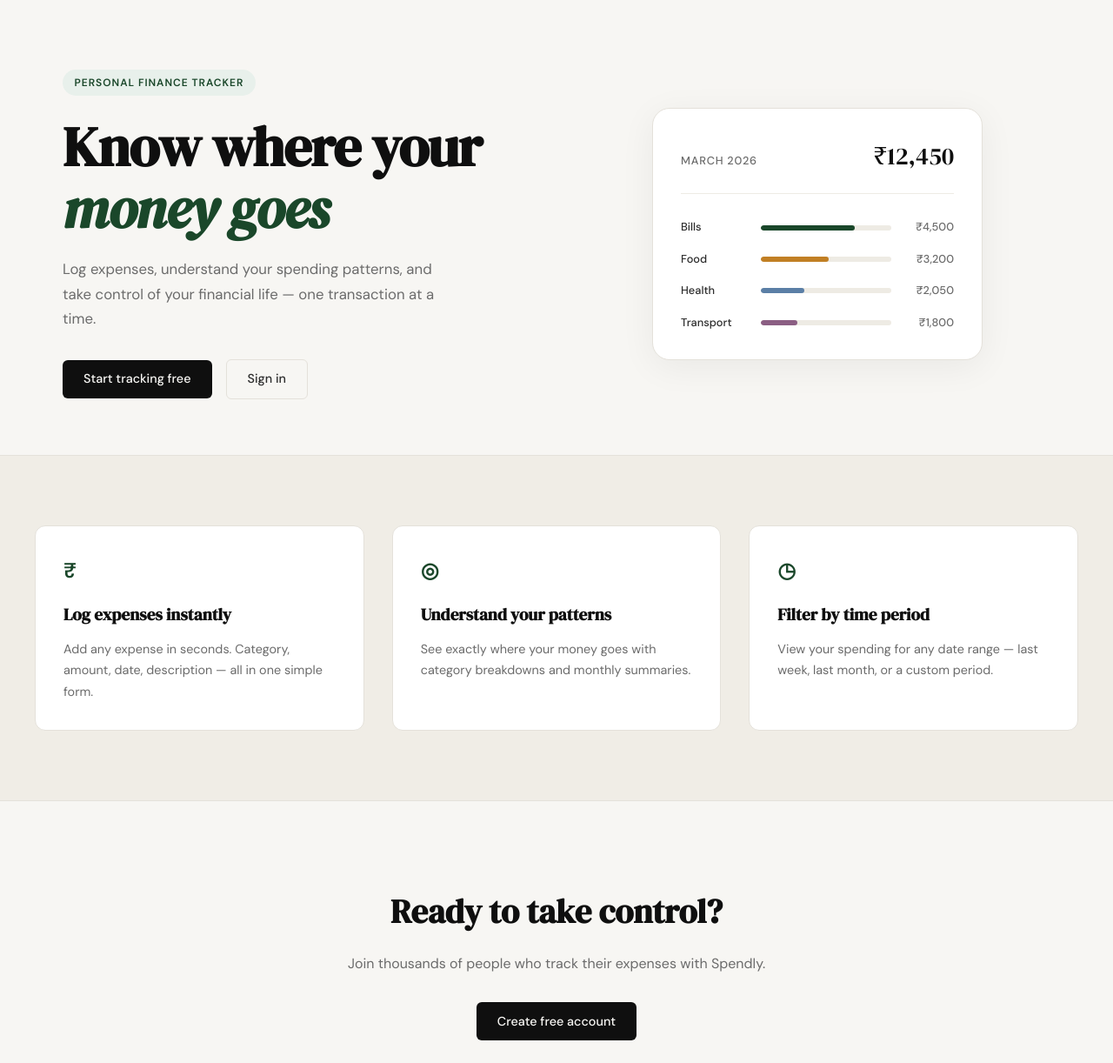
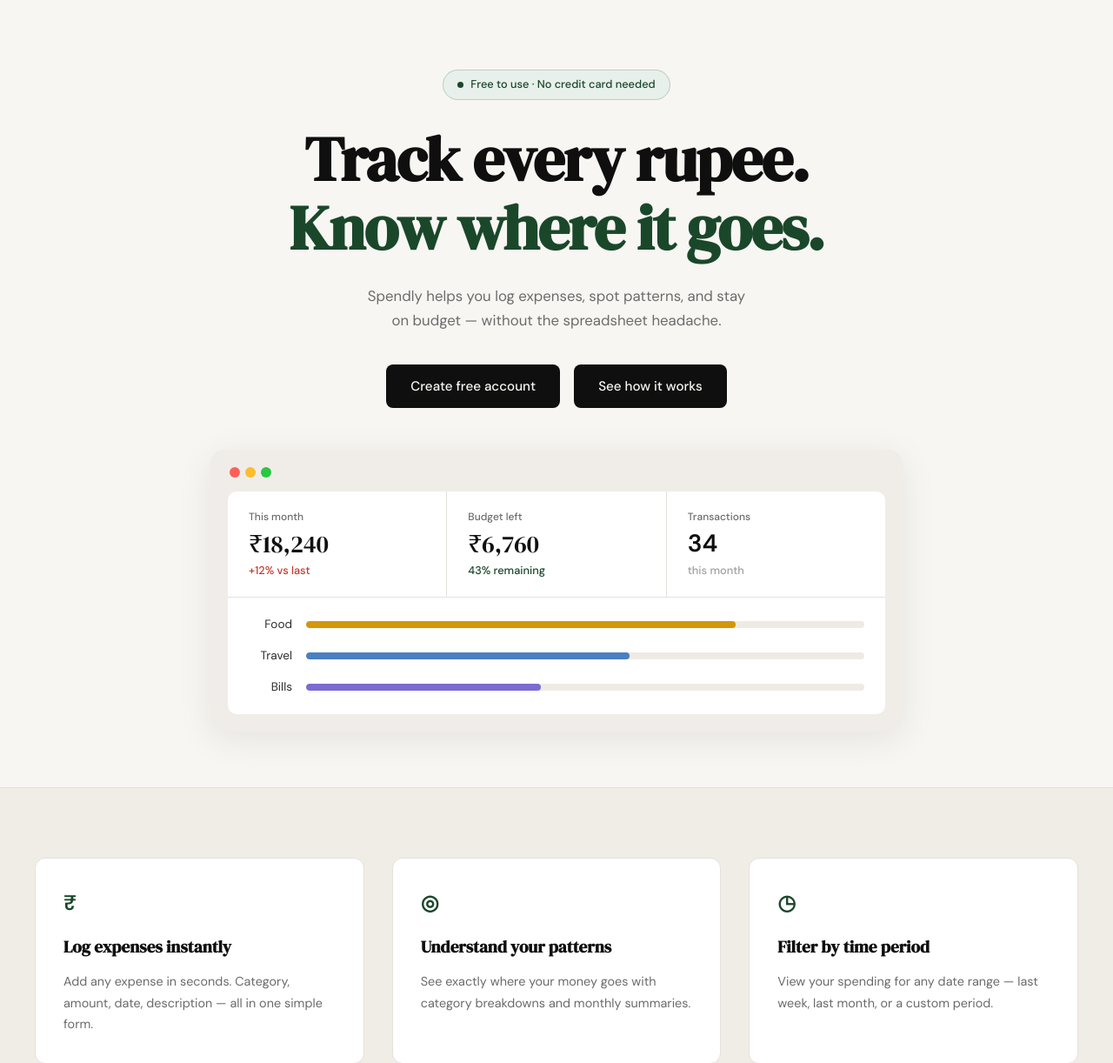
Before and after one commit to iamNehaTomar/spendlyy, a Flask app: page / in a window 1280 px wide. Shown: the part 61-1283 px from the top of the page at 87% size. Run offline with Flask 3, Linux system fonts and the light colour scheme.

Commit message:
landing: redesign hero section to match mockup

```diff
--- /dev/null
+++ b/static/css/landing.css
@@ -0,0 +1,199 @@
+/* ------------------------------------------------------------------ */
+/* Hero — override style.css grid with centered single-column layout   */
+/* ------------------------------------------------------------------ */
+
+.hero {
+    display: flex;
+    flex-direction: column;
+    align-items: center;
+    text-align: center;
+    padding: 5rem 2rem 4rem;
+    max-width: 860px;
+    margin: 0 auto;
+    gap: 0;
+}
+
+/* Badge */
+.hero-badge-pill {
+    display: inline-flex;
+    align-items: center;
+    gap: 0.5rem;
+    background: var(--accent-light);
+    color: var(--accent);
+    border: 1px solid rgba(26, 71, 42, 0.2);
+    font-size: 0.8rem;
+    font-weight: 500;
+    padding: 0.4rem 1rem;
+    border-radius: 999px;
+    margin-bottom: 1.75rem;
+}
+
+.badge-dot {
+    width: 7px;
+    height: 7px;
+    background: var(--accent);
+    border-radius: 50%;
+    flex-shrink: 0;
+}
+
+/* Heading */
+.hero-heading {
+    font-family: var(--font-display);
+    font-size: clamp(2.75rem, 6vw, 4.5rem);
+    line-height: 1.1;
+    letter-spacing: -0.02em;
+    color: var(--ink);
+    margin-bottom: 1.5rem;
+}
+
+.hero-heading-accent {
+    color: var(--accent);
+    display: block;
+}
+
+/* Subtitle */
+.hero-sub {
+    font-size: 1.05rem;
+    color: var(--ink-muted);
+    line-height: 1.7;
+    margin-bottom: 2.25rem;
+}
+
+/* Buttons */
+.hero .hero-actions {
+    justify-content: center;
+    margin-bottom: 3rem;
+}
+
+.btn-hero {
+    padding: 0.8rem 1.75rem;
+    font-size: 0.95rem;
+    border-radius: 8px;
+}
+
+/* ------------------------------------------------------------------ */
+/* Browser mockup                                                      */
+/* ------------------------------------------------------------------ */
+
+.hero-browser {
+    width: 100%;
+    background: #f0ede8;
+    border-radius: 16px;
+    padding: 1.25rem;
+    box-shadow: 0 8px 40px rgba(0, 0, 0, 0.08);
+}
+
+.browser-chrome {
+    display: flex;
+    gap: 6px;
+    align-items: center;
+    margin-bottom: 1rem;
+    padding-left: 0.125rem;
+}
+
+.browser-dot {
+    width: 12px;
+    height: 12px;
+    border-radius: 50%;
+    flex-shrink: 0;
+}
+
+.browser-dot-red    { background: #ff5f57; }
+.browser-dot-yellow { background: #febc2e; }
+.browser-dot-green  { background: #28c840; }
+
+.browser-body {
+    background: #fff;
+    border-radius: 10px;
+    overflow: hidden;
+}
+
+/* Stat tiles */
+.stat-tiles {
+    display: grid;
+    grid-template-columns: repeat(3, 1fr);
+    gap: 1px;
+    background: var(--border);
+    border-bottom: 1px solid var(--border);
+}
+
+.stat-tile {
+    background: #fff;
+    padding: 1.25rem 1.5rem;
+    display: flex;
+    flex-direction: column;
+    gap: 0.3rem;
+    text-align: left;
+}
+
+.stat-label {
+    font-size: 0.75rem;
+    color: var(--ink-muted);
+    font-weight: 500;
+}
+
+.stat-value {
+    font-family: var(--font-display);
+    font-size: 1.75rem;
+    color: var(--ink);
+    line-height: 1.15;
+}
+
+.stat-value-sm {
+    font-family: var(--font-body);
+    font-size: 1.75rem;
+    font-weight: 600;
+}
+
+.stat-tag {
+    font-size: 0.8rem;
+    font-weight: 500;
+}
+
+.stat-tag-danger  { color: var(--danger); }
+.stat-tag-success { color: var(--accent); }
+.stat-tag-muted   { color: var(--ink-faint); }
+
+/* Bar rows */
+.stat-bars {
+    padding: 1.25rem 1.5rem;
+    display: flex;
+    flex-direction: column;
+    gap: 0.9rem;
+}
+
+.stat-bar-row {
+    display: flex;
+    align-items: center;
+    gap: 1rem;
+}
+
+.stat-bar-label {
+    font-size: 0.85rem;
+    color: var(--ink-soft);
+    width: 50px;
+    text-align: right;
+    flex-shrink: 0;
+}
+
+.stat-bar-track {
+    flex: 1;
+    height: 8px;
+    background: var(--border-soft);
+    border-radius: 999px;
+    overflow: hidden;
+}
+
+.stat-bar-fill {
+    height: 100%;
+    border-radius: 999px;
+}
+
+/* ------------------------------------------------------------------ */
+/* Responsive                                                          */
+/* ------------------------------------------------------------------ */
+
+@media (max-width: 600px) {
+    .stat-tiles { grid-template-columns: 1fr; }
+    .hero-sub br { display: none; }
+}
--- a/templates/landing.html
+++ b/templates/landing.html
@@ -2,59 +2,75 @@
 
 {% block title %}Spendly — Track Every Rupee{% endblock %}
 
+{% block head %}
+<link rel="stylesheet" href="{{ url_for('static', filename='css/landing.css') }}">
+{% endblock %}
+
 {% block content %}
 
 <section class="hero">
-    <div class="hero-inner">
-        <div class="hero-badge">Personal Finance Tracker</div>
-        <h1 class="hero-title">
-            Know where your<br>
-            <em>money goes</em>
-        </h1>
-        <p class="hero-subtitle">
-            Log expenses, understand your spending patterns,
-            and take control of your financial life —
-            one transaction at a time.
-        </p>
-        <div class="hero-actions">
-            <a href="{{ url_for('register') }}" class="btn-primary">Start tracking free</a>
-            <a href="{{ url_for('login') }}" class="btn-ghost">Sign in</a>
+    <div class="hero-badge-pill">
+        <span class="badge-dot"></span>
+        Free to use · No credit card needed
+    </div>
+
+    <h1 class="hero-heading">
+        Track every rupee.<br>
+        <span class="hero-heading-accent">Know where it goes.</span>
+    </h1>
+
+    <p class="hero-sub">
+        Spendly helps you log expenses, spot patterns, and stay<br>
+        on budget — without the spreadsheet headache.
+    </p>
+
+    <div class="hero-actions">
+        <a href="{{ url_for('register') }}" class="btn-primary btn-hero">Create free account</a>
+        <a href="#" class="btn-primary btn-hero">See how it works</a>
+    </div>
+
+    <div class="hero-browser">
+        <div class="browser-chrome">
+            <span class="browser-dot browser-dot-red"></span>
+            <span class="browser-dot browser-dot-yellow"></span>
+            <span class="browser-dot browser-dot-green"></span>
         </div>
-    </div>
-    <div class="hero-visual">
-        <div class="mock-card">
-            <div class="mock-card-header">
-                <span class="mock-label">March 2026</span>
-                <span class="mock-total">₹12,450</span>
+        <div class="browser-body">
+            <div class="stat-tiles">
+                <div class="stat-tile">
+                    <span class="stat-label">This month</span>
+                    <span class="stat-value">₹18,240</span>
+                    <span class="stat-tag stat-tag-danger">+12% vs last</span>
+                </div>
+                <div class="stat-tile">
+                    <span class="stat-label">Budget left</span>
+                    <span class="stat-value">₹6,760</span>
+                    <span class="stat-tag stat-tag-success">43% remaining</span>
+                </div>
+                <div class="stat-tile">
+                    <span class="stat-label">Transactions</span>
+                    <span class="stat-value stat-value-sm">34</span>
+                    <span class="stat-tag stat-tag-muted">this month</span>
+                </div>
             </div>
-            <div class="mock-bars">
-                <div class="mock-bar-row">
-                    <span class="mock-cat">Bills</span>
-                    <div class="mock-bar-track">
-                        <div class="mock-bar" style="width: 72%"></div>
+            <div class="stat-bars">
+                <div class="stat-bar-row">
+                    <span class="stat-bar-label">Food</span>
+                    <div class="stat-bar-track">
+                        <div class="stat-bar-fill" style="width:77%;background:#d4960a;"></div>
                     </div>
-                    <span class="mock-amt">₹4,500</span>
                 </div>
-                <div class="mock-bar-row">
-                    <span class="mock-cat">Food</span>
-                    <div class="mock-bar-track">
-                        <div class="mock-bar mock-bar-2" style="width: 52%"></div>
+                <div class="stat-bar-row">
+                    <span class="stat-bar-label">Travel</span>
+                    <div class="stat-bar-track">
+                        <div class="stat-bar-fill" style="width:58%;background:#4a7fc1;"></div>
                     </div>
-                    <span class="mock-amt">₹3,200</span>
                 </div>
-                <div class="mock-bar-row">
-                    <span class="mock-cat">Health</span>
-                    <div class="mock-bar-track">
-                        <div class="mock-bar mock-bar-3" style="width: 33%"></div>
+                <div class="stat-bar-row">
+                    <span class="stat-bar-label">Bills</span>
+                    <div class="stat-bar-track">
+                        <div class="stat-bar-fill" style="width:42%;background:#7b6cd0;"></div>
                     </div>
-                    <span class="mock-amt">₹2,050</span>
-                </div>
-                <div class="mock-bar-row">
-                    <span class="mock-cat">Transport</span>
-                    <div class="mock-bar-track">
-                        <div class="mock-bar mock-bar-4" style="width: 28%"></div>
-                    </div>
-                    <span class="mock-amt">₹1,800</span>
                 </div>
             </div>
         </div>
```
